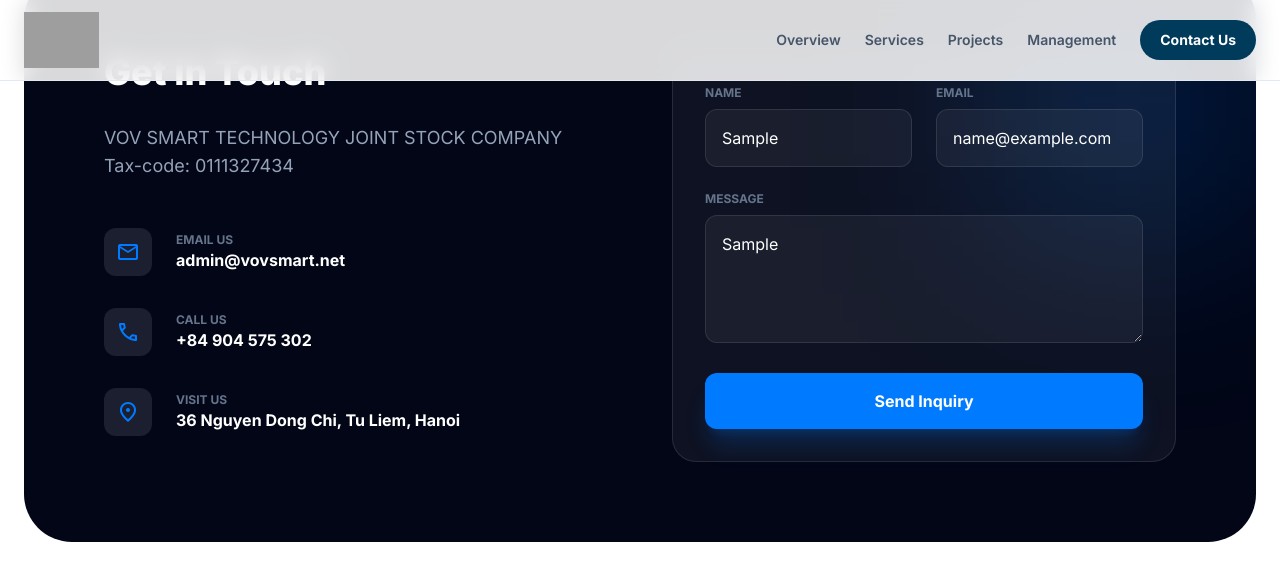
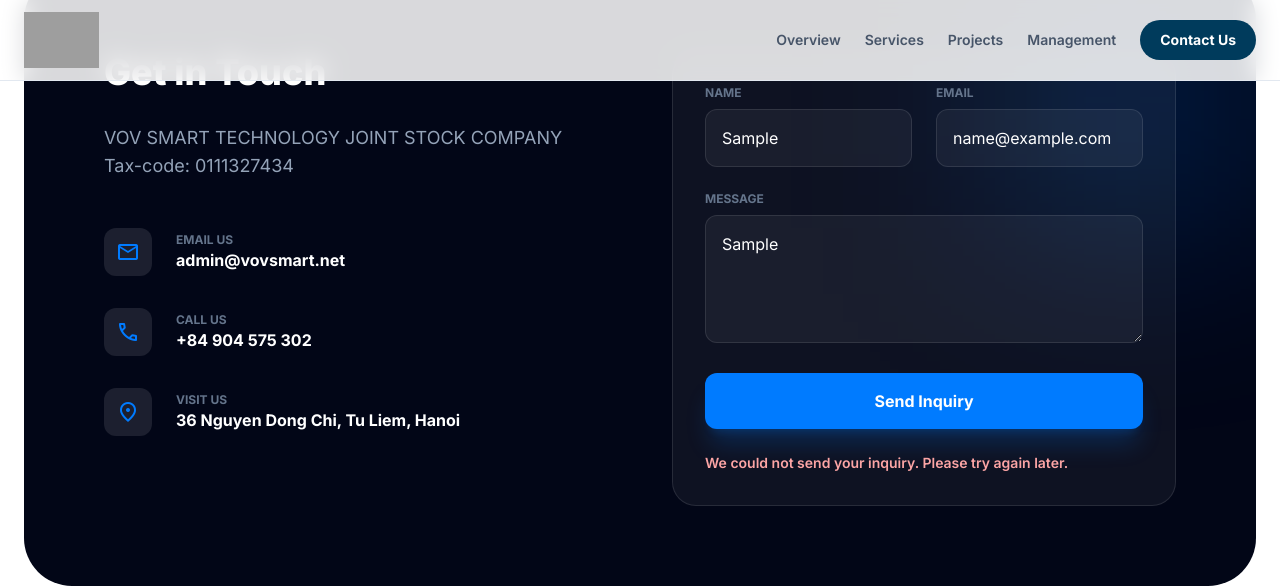
Before and after one commit to tuan303/vov-web, a React (Vite) app: page / in a window 1280 px wide. Both pictures are taken after typing "Sample", "name@example.com", "Sample" into the empty fields and a click on the button "Send Inquiry". Shown: the part 4978-5566 px from the top of the page. Built offline with nearby package versions, Linux system fonts and the light colour scheme; no server answers; grey boxes are pictures that could not be loaded.

Commit message:
Send contact inquiries to test email

```diff
--- a/components/CTA.tsx
+++ b/components/CTA.tsx
@@ -6,12 +6,14 @@
   const [email, setEmail] = useState('');
   const [message, setMessage] = useState('');
   const [isSending, setIsSending] = useState(false);
+  const [sendStatus, setSendStatus] = useState<'idle' | 'success' | 'error'>('idle');
 
   const onSubmit: React.FormEventHandler<HTMLFormElement> = async (e) => {
     e.preventDefault();
     if (isSending) return;
 
     setIsSending(true);
+    setSendStatus('idle');
     try {
       const response = await fetch('/api/sendInquiry', {
         method: 'POST',
@@ -21,14 +23,17 @@
 
       if (!response.ok) {
         console.error('Failed to send inquiry', await response.text());
+        setSendStatus('error');
         return;
       }
 
       setName('');
       setEmail('');
       setMessage('');
+      setSendStatus('success');
     } catch (err) {
       console.error('Failed to send inquiry', err);
+      setSendStatus('error');
     } finally {
       setIsSending(false);
     }
@@ -119,8 +124,18 @@
                 disabled={isSending}
                 className="w-full bg-accent hover:bg-blue-600 disabled:opacity-60 disabled:cursor-not-allowed p-4 rounded-xl font-bold transition-all shadow-xl shadow-accent/20"
               >
-                {isSending ? 'Sending…' : 'Send Inquiry'}
+                {isSending ? 'Sending...' : 'Send Inquiry'}
               </button>
+              {sendStatus === 'success' && (
+                <p className="text-sm font-semibold text-emerald-300">
+                  Your inquiry has been sent successfully.
+                </p>
+              )}
+              {sendStatus === 'error' && (
+                <p className="text-sm font-semibold text-red-300">
+                  We could not send your inquiry. Please try again later.
+                </p>
+              )}
             </form>
           </div>
         </div>
```
Also changed, not shown: 1 other file (tests, documents, lock files or other folders).
